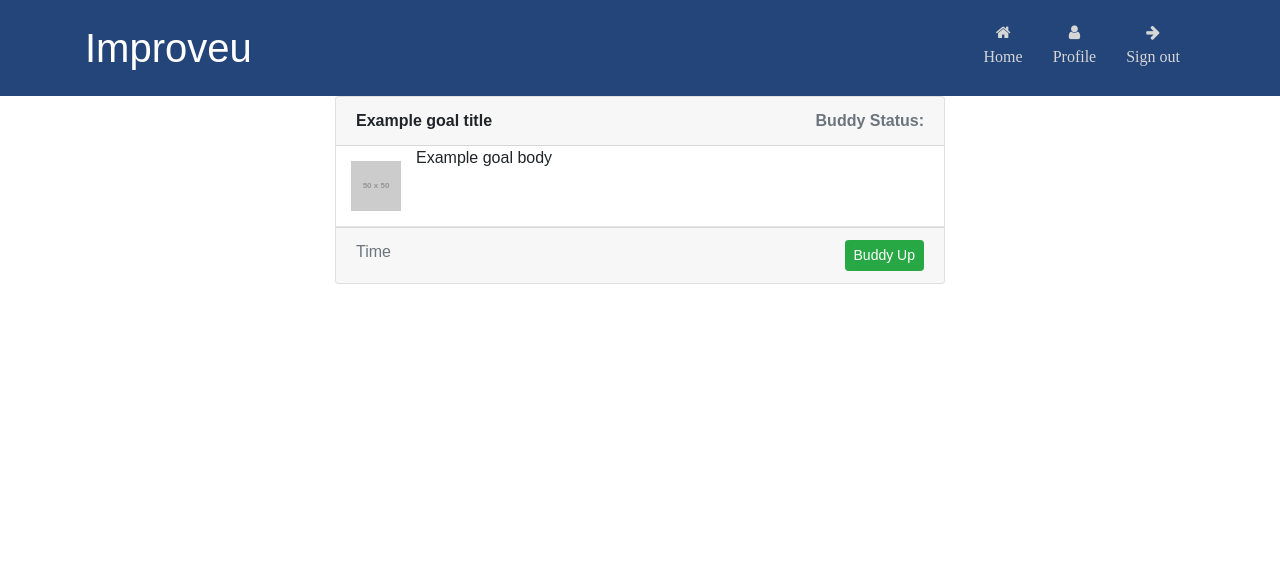
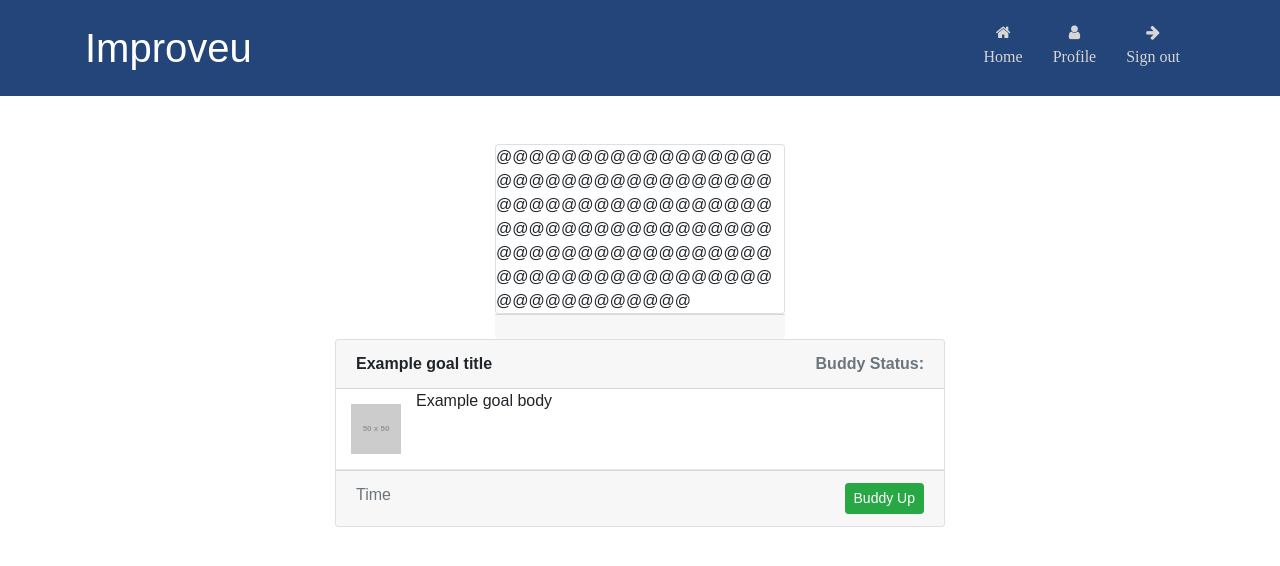
Before and after one commit to cwbabis/Improveu-2.0, a React (Create React App) app in the folder client/: page / in a window 1280 px wide. Shown: the top 566 px of the page. Built offline with nearby package versions, Linux system fonts and the light colour scheme.

Commit message:
Changed card to goal card and added a user card

```diff
--- a/client/src/App.js
+++ b/client/src/App.js
@@ -1,15 +1,19 @@
 import React, { Component } from "react";
 import "./App.css";
-import Wrapper from "./components/Wrapper";
-import Card from "./components/Card";
+import Card from "./components/Goal Card";
 import Nav from "./components/Nav";
+import UserCard from "./components/User Card";
 
 class App extends Component {
   render() {
     return (
       <div>
         <Nav />
+        <br></br><br></br>
+
+        <UserCard />
         <Card />
+
       </div>
     );
   }
--- a/client/src/components/Card/Card.js
+++ /dev/null
@@ -1,32 +0,0 @@
-import React from "react";
-import "./card.css";
-
-function Card(props) {
-    return (
-            <div className="col-md-6 offset-md-3">
-                <div className="card">
-                    <div className="card-header">
-                        Example goal title
-            <div className="float-right text-muted">
-                            Buddy Status:
-                </div>
-                    </div>
-                    <div>
-                        <img src="https://via.placeholder.com/50" alt="placeholder"></img>
-                        <p>Example goal body</p>
-                    </div>
-                    <hr></hr>
-                    <div className="card-footer text-muted float-left">
-                        <time className="float-left timeago" dateTime="">
-                            Time
-                </time>
-                        <button className="btn btn-success btn-sm float-right buddy-button" id="buddy-button">
-                            Buddy Up
-                </button>
-                    </div>
-                </div>
-            </div>
-    );
-}
-
-export default Card;
--- /dev/null
+++ b/client/src/components/Goal Card/Card.js
@@ -0,0 +1,32 @@
+import React from "react";
+import "./card.css";
+
+function Card(props) {
+    return (
+        <div className="col-md-6 offset-md-3">
+            <div className="card">
+                <div className="card-header">
+                    Example goal title
+            <div className="float-right text-muted">
+                        Buddy Status:
+                </div>
+                </div>
+                <div>
+                    <img src="https://via.placeholder.com/50" alt="placeholder"></img>
+                    <p>Example goal body</p>
+                </div>
+                <hr></hr>
+                <div className="card-footer text-muted float-left">
+                    <time className="float-left timeago" dateTime="">
+                        Time
+                </time>
+                    <button className="btn btn-success btn-sm float-right buddy-button" id="buddy-button">
+                        Buddy Up
+                </button>
+                </div>
+            </div>
+        </div>
+    );
+}
+
+export default Card;
--- /dev/null
+++ b/client/src/components/User Card/index.js
@@ -0,0 +1,16 @@
+import React from "react";
+import "./index.css";
+
+function UserCard(props) {
+    return (
+        <div className="container col-md-3">
+            <div className="card">
+                @@@@@@@@@@@@@@@@@@@@@@@@@@@@@@@@@@@@@@@@@@@@@@@@@@@@@@@@@@@@@@@@@@@@@@@@@@@@@@@@@@@@@@@@@@@@@@@@@@@@@@@@@@@@@@@@@@
+                </div>
+            <div className="card-footer">
+            </div>
+        </div>
+    );
+}
+
+export default UserCard;
```
Also changed, not shown: client/src/components/Goal Card/card.css (renamed from client/src/components/Card/card.css), client/src/components/Goal Card/index.js (renamed from client/src/components/Card/index.js), client/src/components/User Card/index.css (added).
